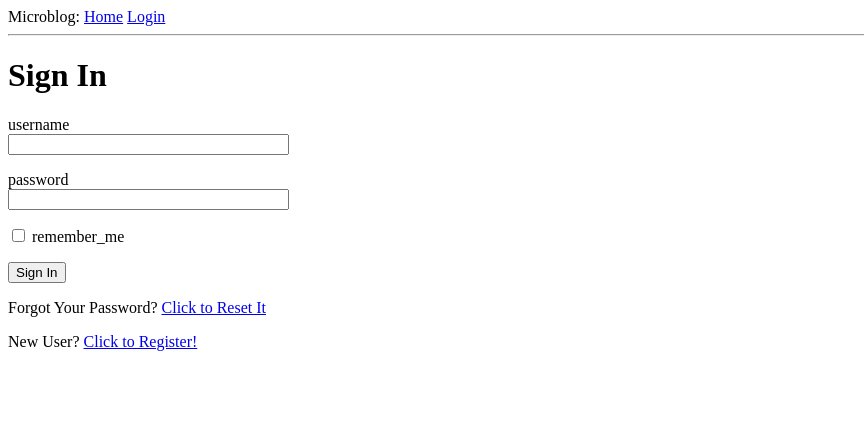
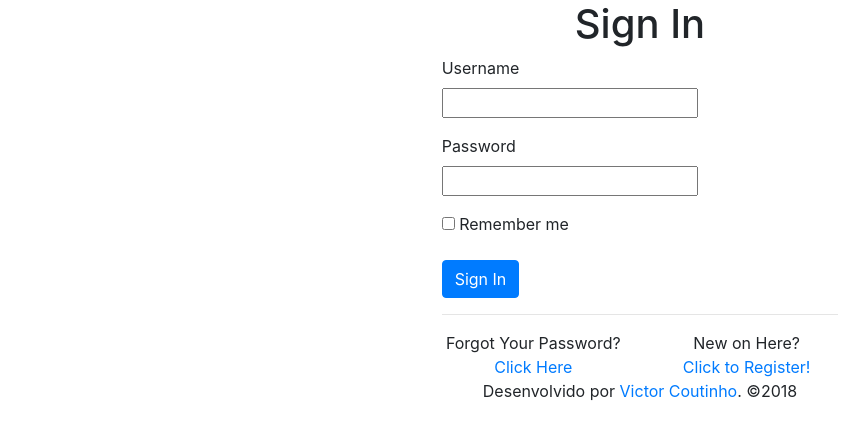
Before and after one commit to VictorCoutinho86/microblog, a Flask app: page /login in a window 1280 px wide. Shown: the top 440 px of the page, without its empty margins (0-864 px from the left). Run offline with Flask 2, Linux system fonts and the light colour scheme; parts of the project's set-up code (start-up, migrations or seed data) failed here and were passed over; some libraries are stand-ins or nearby versions.

Commit message:
Adding some style to Login page and Posts include!

```diff
--- a/app/forms.py
+++ b/app/forms.py
@@ -5,9 +5,9 @@ from app.models import User
 
 
 class LoginForm(FlaskForm):
-    username = StringField('username', validators=[DataRequired()])
-    password = PasswordField('password', validators=[DataRequired()])
-    remember_me = BooleanField('remember_me')
+    username = StringField('Username', validators=[DataRequired()])
+    password = PasswordField('Password', validators=[DataRequired()])
+    remember_me = BooleanField('Remember me')
     submit = SubmitField('Sign In')
 
 
--- a/app/templates/base.html
+++ b/app/templates/base.html
@@ -1,27 +1,46 @@
 <!DOCTYPE html>
 <html lang="pt-br">
+
 <head>
     <meta charset="UTF-8">
-    {% if title %}
+    <meta name="viewport" content="width=device-width, initial-scale=1.0"> {% if title %}
     <title>{{ title }} - Microblog</title>
     {% else %}
-    <title>Bem-vindo ao Microblog</title>
+    <title>Welcome to Microblog</title>
     {% endif %}
-    <link rel="shortcut icon" href="{{ url_for('static', filename='img/favicon.ico') }}"/>
+    <link rel="shortcut icon" href="{{ url_for('static', filename='img/favicon.ico') }}" />
+    <link rel="stylesheet" href="{{ url_for('static', filename='style/my_style.css') }}" />
+    <link rel="stylesheet" href="{{ url_for('static', filename='style/normalize.css') }}" />
+    <link rel="stylesheet" href="https://maxcdn.bootstrapcdn.com/bootstrap/4.0.0/css/bootstrap.min.css">
 </head>
+
 <body>
-<div>
-    Microblog:
-    <a href="{{ url_for('index') }}">Home</a>
-    {% if current_user.is_anonymous %}
-    <a href="{{ url_for('login') }}">Login</a>
-    {% else %}
-    <a href="{{ url_for('user', username=current_user.username) }}">Profile</a>
-    <a href="{{ url_for('explore') }}">Explore</a>
-    <a href="{{ url_for('logout') }}">Logout</a>
+    <div class="container-fluid">
+        {% if not current_user.is_anonymous %}
+        <nav class="navbar navbar-expand-md bg-dark navbar-dark">
+            <!-- Brand -->
+            <a class="navbar-brand" href="{{ url_for('index') }}">Microblog</a>
+
+            <!-- Toggler/collapsibe Button -->
+            <button class="navbar-toggler" type="button" data-toggle="collapse" data-target="#collapsibleNavbar">
+                <span class="navbar-toggler-icon"></span>
+            </button>
+            <!-- Navbar links -->
+            <div class="collapse navbar-collapse" id="collapsibleNavbar">
+                <ul class="navbar-nav">
+                    <li class="nav-item">
+                        <a class="nav-link" href="{{ url_for('user', username=current_user.username) }}">Profile</a>
+                    </li>
+                    <li class="nav-item">
+                        <a class="nav-link" href="{{ url_for('explore') }}">Explore</a>
+                    </li>
+                    <li class="nav-item">
+                        <a class="nav-link" href="{{ url_for('logout') }}">Logout</a>
+                    </li>
+                </ul>
+            </div>
+        </nav>
         {% endif %}
-</div>
-<hr>
         {% with messages = get_flashed_messages() %}
         {% if messages %}
         <ul>
@@ -29,8 +48,21 @@
             <li>{{ message }}</li>
             {% endfor %}
         </ul>
-{% endif %}
-{% endwith %}
+        {% endif %} {% endwith %}
+        <div class="content">
             {% block content %}{% endblock %}
+        </div><!-- fim .content -->
+    </div><!-- fim .container -->
+    <div class="footer text-center">
+        <span>Desenvolvido por
+            <a href="https://www.linkedin.com/in/victorcoutinhomelo" target="new">Victor Coutinho</a>. &copy;2018</span>
+    </div>
+    <!-- jQuery library -->
+    <script src="https://ajax.googleapis.com/ajax/libs/jquery/3.3.1/jquery.min.js"></script>
+    <!-- Popper JS -->
+    <script src="https://cdnjs.cloudflare.com/ajax/libs/popper.js/1.12.9/umd/popper.min.js"></script>
+    <!-- Latest compiled JavaScript -->
+    <script src="https://maxcdn.bootstrapcdn.com/bootstrap/4.0.0/js/bootstrap.min.js"></script>
 </body>
+
 </html>
--- a/app/templates/email/reset_password.html
+++ b/app/templates/email/reset_password.html
@@ -1,4 +1,4 @@
-<p>Dear {{ user.username }},</p>
+<h3>Dear {{ user.username }},</h3>
 <p>
     To reset your password
     <a href="{{ url_for('reset_password', token=token, _external=True) }}">
@@ -9,4 +9,4 @@
 <p>{{ url_for('reset_password', token=token, _external=True) }}</p>
 <p>If you have not requested a password reset simply ignore this message.</p>
 <p>Sincerely,</p>
-<p>The Microblog Team</p>
+<h4>The Microblog Team</h4>
--- a/app/templates/index.html
+++ b/app/templates/index.html
@@ -15,7 +15,5 @@
     <p>{{ form.submit() }}</p>
 </form>
 {% endif %}
-<div class="posts">
     {% include '_post.html' %}
-</div>
 {% endblock %}
--- a/app/templates/login.html
+++ b/app/templates/login.html
@@ -1,33 +1,38 @@
-{% extends "base.html" %}
-
-{% block content %}
-
-    <h1>Sign In</h1>
-
-    <form action="" method="POST">
+{% extends "base.html" %} {% block content %}
+<div class="row">
+    <div class="login_page col-md-4 offset-md-4 col-10 offset-1">
+        <h1 class="text-center">Sign In</h1>
+        <form action="" method="POST" id="login">
             {{ form.hidden_tag() }}
             <p>
-            {{ form.username.label }}<br>
-            {{ form.username(size=32) }}
-            {% for error in form.username.errors %}
+                {{ form.username.label(class="text-center") }}
+                <br> {{ form.username() }} {% for error in form.username.errors %}
                 <span style="color: red;">[{{ error }}]</span>
                 {% endfor %}
             </p>
             <p>
-            {{ form.password.label }}<br>
-            {{ form.password(size=32) }}
-            {% for error in form.password.errors %}
+                {{ form.password.label(class="text-center") }}
+                <br> {{ form.password() }} {% for error in form.password.errors %}
                 <span style="color: red;">[{{ error }}]</span>
                 {% endfor %}
             </p>
             <p>{{ form.remember_me() }} {{ form.remember_me.label }}</p>
-        <p>{{ form.submit() }}</p>
+            <p>{{ form.submit(class="btn btn-primary") }}</p>
 
         </form>
-    <p>
-        Forgot Your Password?
-        <a href="{{ url_for('reset_password_request') }}">Click to Reset It</a>
-    </p>
-    <p>New User? <a href="{{ url_for('register') }}">Click to Register!</a></p>
-
+        <hr>
+        <div class="row help">
+        <div class="col-sm-12 col-12 col-md-6 text-center">
+            Forgot Your Password?<br>
+            <a href="{{ url_for('reset_password_request') }}">Click Here</a>
+        </div>
+        <div class="col-sm-12 col-12 col-md-6 text-center">
+            New on Here?<br>
+            <a href="{{ url_for('register') }}">Click to Register!</a>
+        </div>
+        </div>
+    </div>
+    <!-- fim .login_page -->
+</div>
+<!-- fim .row -->
 {% endblock %}
--- a/app/templates/user.html
+++ b/app/templates/user.html
@@ -19,7 +19,5 @@
         </td>
     </tr>
 </table>
-<div class="posts">
     {% include '_post.html' %}
-</div>
 {% endblock %}
```
Also changed, not shown: app/templates/_post.html (+12 -11 lines). Lines whose indentation alone changed are shown as unchanged.
